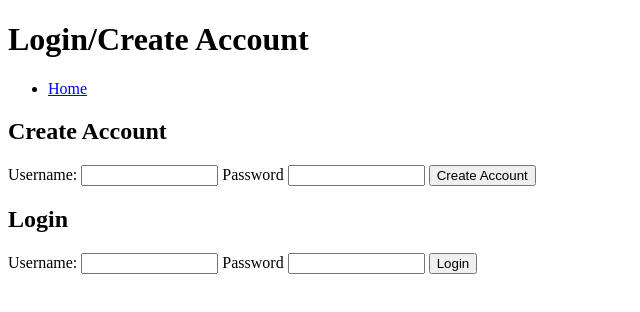
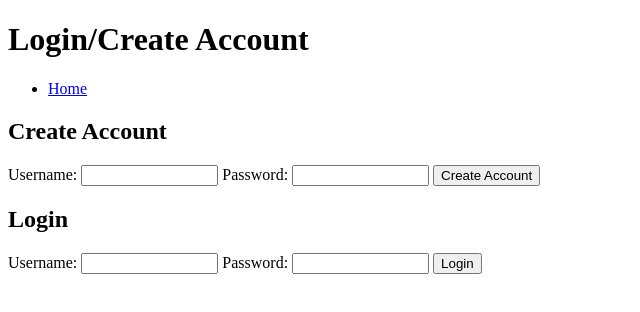
Before and after one commit to RalphLynch/germanGrammarWebsite, a website: page website/login.html in a window 1280 px wide. Shown: the full height of the page, 0-640 px from the left. Drawn offline with Linux system fonts and the light colour scheme.

Commit message:
Added colons for password labels

```diff
--- a/website/login.html
+++ b/website/login.html
@@ -17,7 +17,7 @@
     <form action="/createAcount" method="post">
         <label for="username1">Username:</label>
         <input type="text" id="username1" minlength="1" maxlength="100" size="14">
-        <label for="password1">Password</label>
+        <label for="password1">Password:</label>
         <input type="password" id="password1" minlength="1" maxlength="100" size="14">
         <input type="submit" value="Create Account">
     </form>
@@ -26,7 +26,7 @@
     <form action="/login" method="post">
         <label for="username2">Username:</label>
         <input type="text" id="username2" minlength="1" maxlength="100" size="14">
-        <label for="password2">Password</label>
+        <label for="password2">Password:</label>
         <input type="password" id="password2" minlength="1" maxlength="100" size="14">
         <input type="submit" value="Login">
     </form>
```
